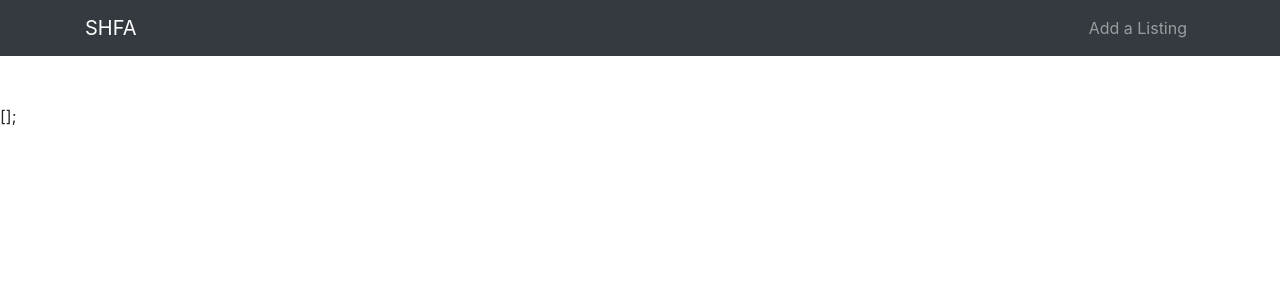
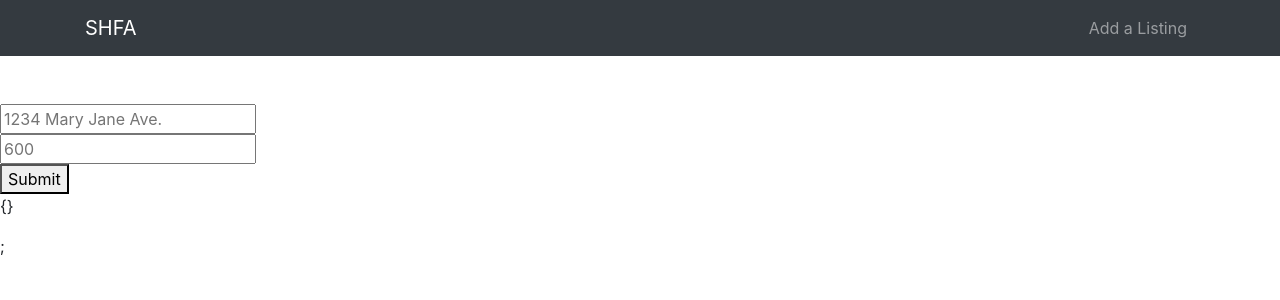
Before and after one commit to fareed-ah/ConUHacksIV, a React (Create React App) app in the folder frontend/: page / in a window 1280 px wide. Shown: the top 300 px of the page. Built offline with nearby package versions, Linux system fonts and the light colour scheme; no server answers.

Commit message:
Addition of Lisitng Form

```diff
--- a/frontend/src/App.js
+++ b/frontend/src/App.js
@@ -1,5 +1,6 @@
 import React, { Component } from "react";
 import AppNavbar from './Components/AppNavbar';
+import ListingForm from "./Components/ListingForm"
 // import logo from './logo.svg';
 // import './App.css';
 
@@ -61,14 +62,26 @@ class App extends Component {
     });
   };
 
+  state = {
+  	fields: {}
+  };
+
+  onSubmit = fields => {
+  	this.setState({fields});
+  };
+
   render() {
   	const data = this.state.data;
-  	return <div>
-  	<AppNavbar />
-	{JSON.stringify(data)};
-  	</div>
+  	return (
+  		<div>
+  			<AppNavbar />
+  			<ListingForm onSubmit={fields => this.onSubmit(fields)} />
+  			<p> {JSON.stringify(this.state.fields, null,2)}</p>
+			{JSON.stringify(data)};
+  		</div>
+  	);
 
   }
 }
 
-	export default App;
+export default App;
--- /dev/null
+++ b/frontend/src/Components/ListingForm.js
@@ -0,0 +1,49 @@
+import React from "react";
+
+export default class ListingForm extends React.Component {
+  state = {
+    Address: "",
+    Price: ""
+  };
+
+  change = e => {
+    this.setState({
+      [e.target.name]: e.target.value
+    });
+    // this.props.onChange({ [e.target.name]: e.target.value });
+    // this.setState({
+    //   [e.target.name]: e.target.value
+    // });
+  };
+
+  onSubmit = e => {
+    e.preventDefault();
+    this.props.onSubmit(this.state);
+    this.setState({
+      Address: "",
+      Price: "",
+    });
+  };
+
+  render() {
+    return (
+      <form>
+        <input
+          name="Address"
+          placeholder="1234 Mary Jane Ave."
+          value={this.state.Address}
+          onChange={e => this.change(e)}
+        />
+        <br />
+        <input
+          name="Price"
+          placeholder="600"
+          value={this.state.Price}
+          onChange={e => this.change(e)}
+        />
+        <br />
+        <button onClick={e => this.onSubmit(e)}>Submit</button>
+      </form>
+    );
+  }
+}
--- a/frontend/src/index.js
+++ b/frontend/src/index.js
@@ -1,5 +1,6 @@
 import React from 'react';
 import ReactDOM from 'react-dom';
+
 // import './index.css';
 import App from './App';
 import * as serviceWorker from './serviceWorker';
```
Also changed, not shown: frontend/src/Components/AppNavbarListing.js (added, +49 -0 lines).
